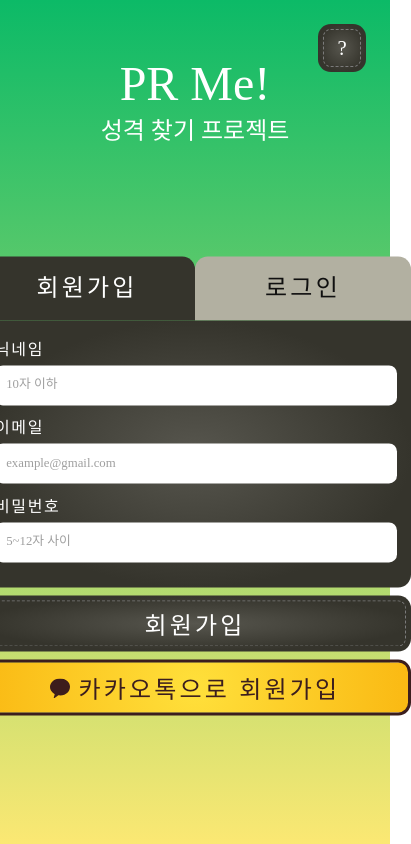
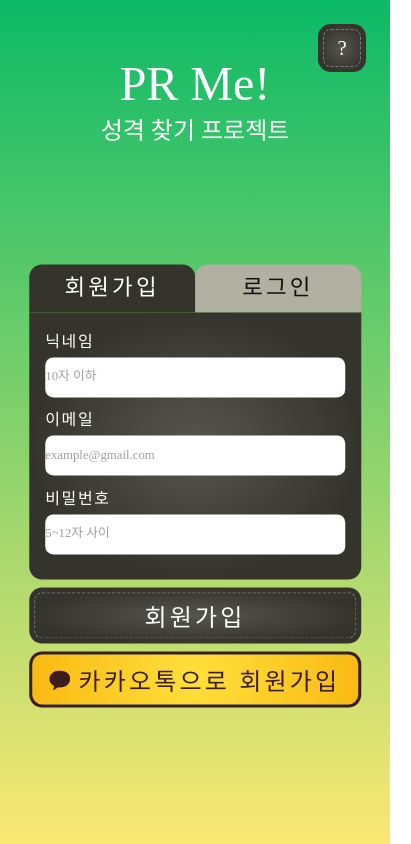
Before and after one commit to PRMe-org/PRMe, a React (Create React App) app in the folder front/: page /register in a window 390 px wide. Shown: the whole page, 411 px wide, since content can reach past the window. Built offline with nearby package versions, Linux system fonts and the light colour scheme; a web font is replaced by a local one.

Commit message:
0607 Pwfind.jsx 미디어쿼리 적용
Pwfind.jsx 미디어쿼리 적용

```diff
--- a/front/src/App.css
+++ b/front/src/App.css
@@ -609,6 +609,28 @@
     background: radial-gradient(circle, rgba(255,201,45,1) 0%, rgba(255,133,12,1) 100%);
 }
 
+/* Register.jsx 반응형 */
+/* mobile */
+@media (max-width: 768px) {
+    .form {
+        width: 85%;
+    }
+    .tab-header {
+        width: 100%;
+        height: 3rem;
+        line-height: 3rem;
+        font-size: 1.4rem;
+    }
+    .tab-content {
+        width: 100%;
+    }
+    #input {
+        width: 100%;
+        padding: 0;
+    }
+}
+
+
 /* ----------- Login.jsx ----------- */
 
 #login-register-tab {
@@ -653,7 +675,8 @@
 }
 
 .pwfind-smile {
-    height: 30em;
+    margin-top: 2.7rem;
+    height: 18rem;
 }
 
 .pwfind-loginbuttons {
@@ -686,6 +709,18 @@
 
     font-family: 'Pretendard-Regular'; /*글꼴*/
     font-size: 1rem;
+}
+
+/* Pwfind.jsx 반응형 */
+/* mobile */
+@media (max-width: 768px) {
+    #pwfind {
+        width: 20rem;
+        height: 3.5rem;
+    }
+    .pwfind-smile {
+        height: 17rem;
+    }
 }
 
 /* ----------- Modal.jsx ----------- */
```
